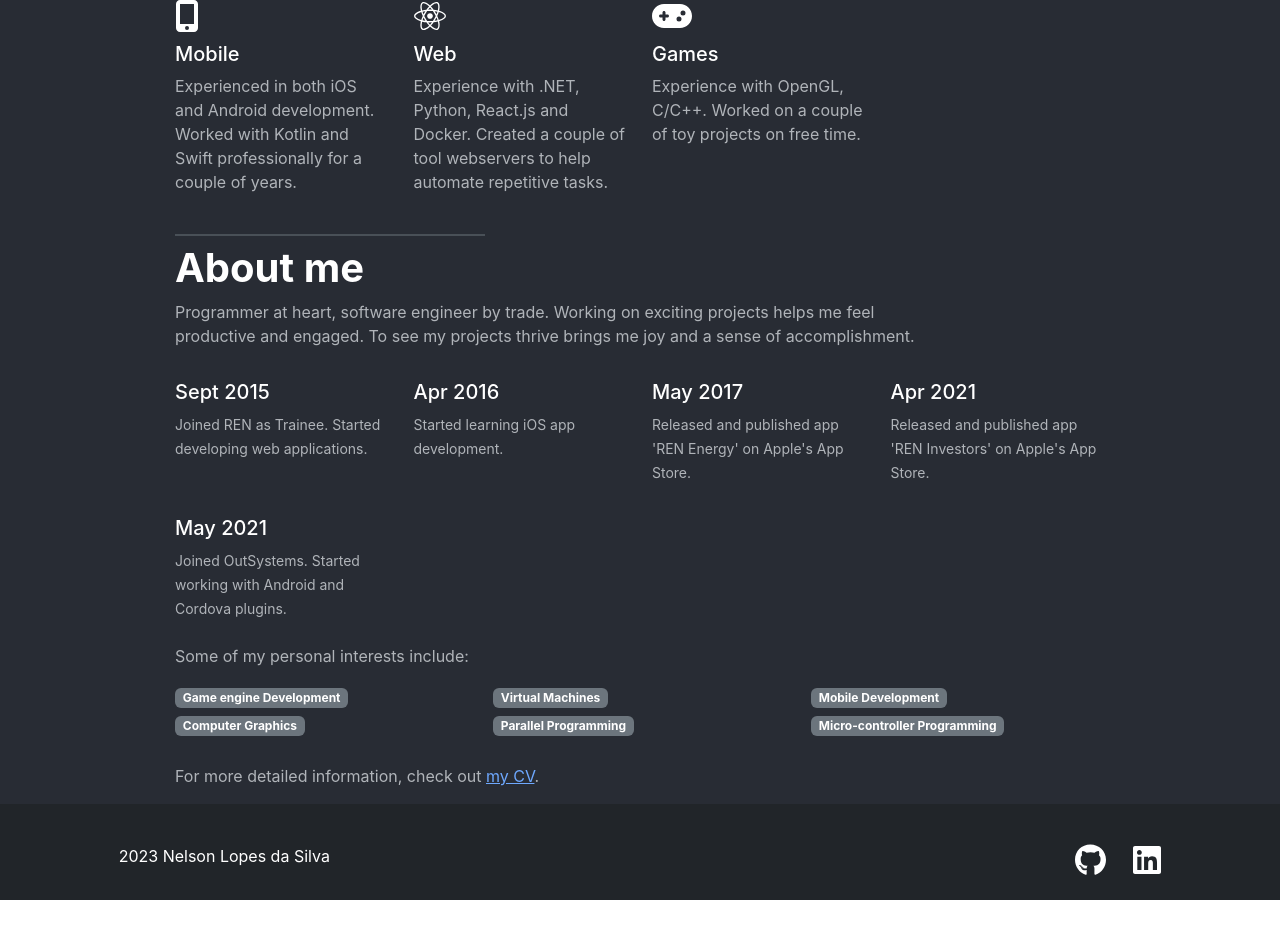
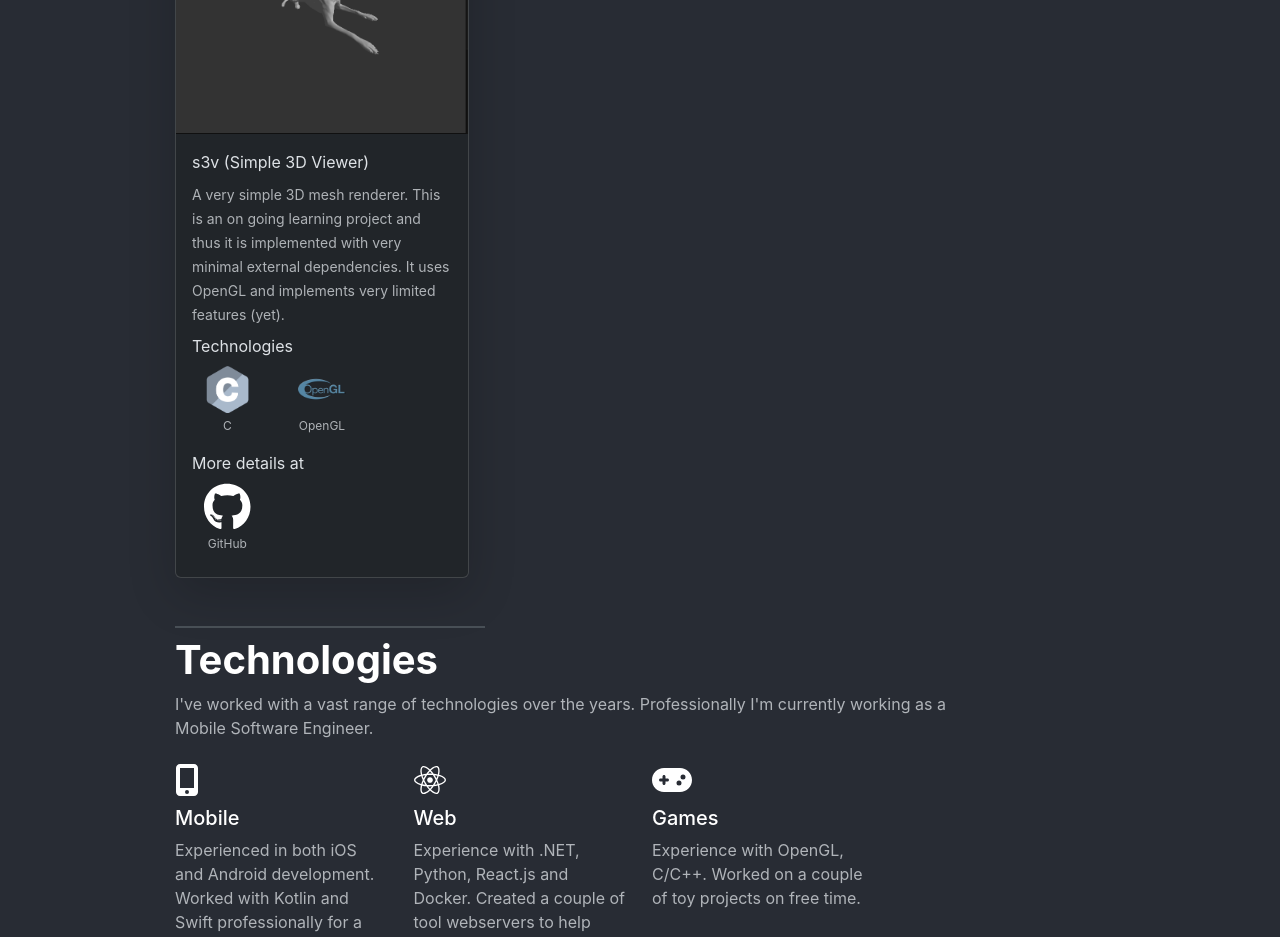
Before and after one commit to nflsilva/ya-personal-portfolio, a React (Create React App) app: page / in a window 1280 px wide. Shown: the part 2880-3817 px from the top of the page. Before the commit the page ends 3780 px from the top, so only its background shows below. Built offline with nearby package versions, Linux system fonts and the light colour scheme; the HTML template or start-up script is replaced by a standard one.

Commit message:
feat: updated with s3v project.

```diff
--- a/package.json
+++ b/package.json
@@ -12,6 +12,7 @@
     "@testing-library/react": "^13.4.0",
     "@testing-library/user-event": "^13.5.0",
     "bootstrap": "^5.3.2",
+    "css-select": "^5.1.0",
     "react": "^18.2.0",
     "react-dom": "^18.2.0",
     "react-scripts": "^5.0.1",
--- a/src/components/layout/Footer.js
+++ b/src/components/layout/Footer.js
@@ -9,7 +9,7 @@ const Footer = () =>  (
         <div className="row">
 
           <div className="col-8">
-            <p>2023 Nelson Lopes da Silva</p>
+            <p>2024 Nelson Lopes da Silva</p>
           </div>
 
           <div className="col-4 d-flex justify-content-end">
--- a/src/constants/data.js
+++ b/src/constants/data.js
@@ -99,6 +99,15 @@ export const tools = [
         details: 'https://github.com/nflsilva/nds-gbabf',
         detailType: 2,
         professional: false
+    },
+    {
+        title: 's3v  (Simple 3D Viewer)',
+        description: "A very simple 3D mesh renderer. This is an on going learning project and thus it is implemented with very minimal external dependencies. It uses OpenGL and implements very limited features (yet).",
+        image: process.env.PUBLIC_URL + '/images/s3v.png',
+        tags: ['C', 'OpenGL'],
+        details: 'https://github.com/nflsilva/simple-3d-viewer',
+        detailType: 2,
+        professional: false
     }
 ];
 
```
Also changed, not shown: public/images/s3v.png (added), 1 other file (tests, documents, lock files or other folders).
